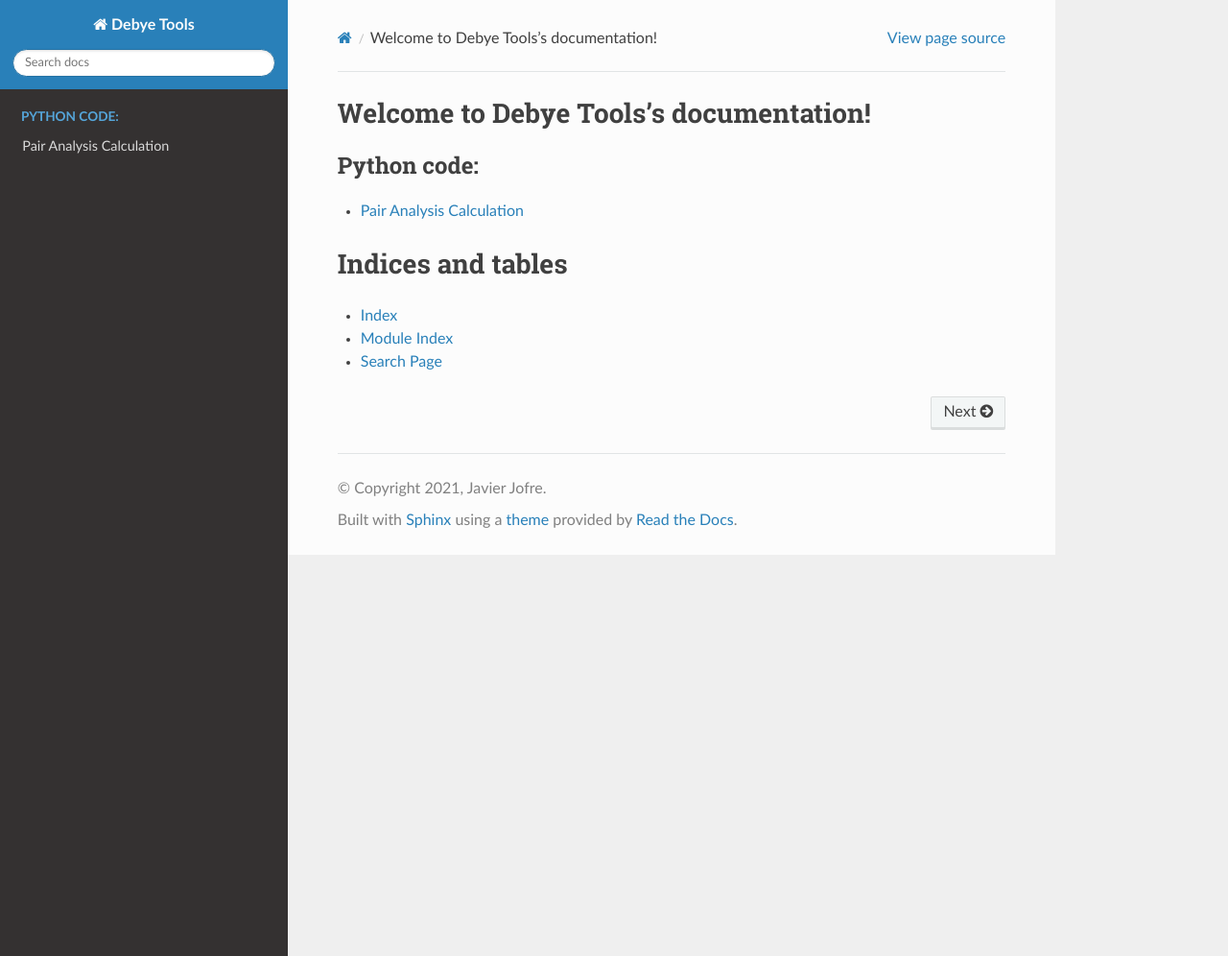
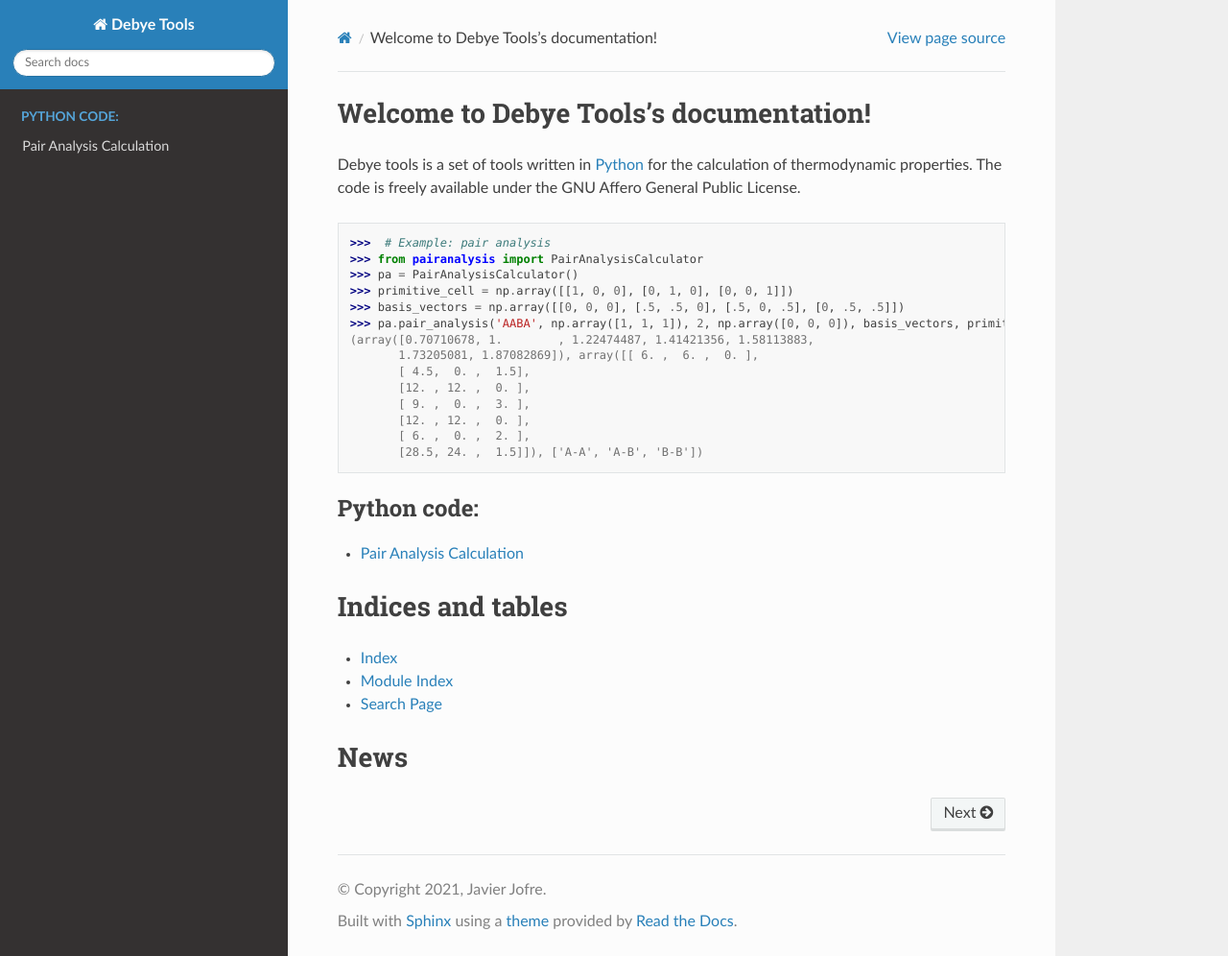
Before and after one commit to jjofres/debyetools, a Sphinx documentation site: the page built from docs/index.rst, in a window 1280 px wide and 996 px high. Shown: the whole window at 96% size. Built offline with Sphinx 7.4.7 and the Read the Docs theme 2.0.0, drawn with Linux system fonts in a browser that asks for light colours.

Commit message:
improve doc. Not good yet

```diff
--- a/docs/index.rst
+++ b/docs/index.rst
@@ -5,6 +5,28 @@
 
 Welcome to Debye Tools's documentation!
 =======================================
+
+Debye tools is a set of tools written in Python_
+for the calculation of thermodynamic properties.
+The code is freely available under the GNU Affero General Public License.
+
+.. _Python: https://www.python.org/
+
+>>>  # Example: pair analysis
+>>> from pairanalysis import PairAnalysisCalculator
+>>> pa = PairAnalysisCalculator()
+>>> primitive_cell = np.array([[1, 0, 0], [0, 1, 0], [0, 0, 1]])
+>>> basis_vectors = np.array([[0, 0, 0], [.5, .5, 0], [.5, 0, .5], [0, .5, .5]])
+>>> pa.pair_analysis('AABA', np.array([1, 1, 1]), 2, np.array([0, 0, 0]), basis_vectors, primitive_cell)
+(array([0.70710678, 1.        , 1.22474487, 1.41421356, 1.58113883,
+       1.73205081, 1.87082869]), array([[ 6. ,  6. ,  0. ],
+       [ 4.5,  0. ,  1.5],
+       [12. , 12. ,  0. ],
+       [ 9. ,  0. ,  3. ],
+       [12. , 12. ,  0. ],
+       [ 6. ,  0. ,  2. ],
+       [28.5, 24. ,  1.5]]), ['A-A', 'A-B', 'B-B'])
+
 
 .. toctree::
    :maxdepth: 2
@@ -18,3 +40,6 @@ Indices and tables
 * :ref:`genindex`
 * :ref:`modindex`
 * :ref:`search`
+
+News
+====
--- a/main.py
+++ b/main.py
@@ -1,8 +1,8 @@
-from pairanalysis import NeighborList
+from pairanalysis import PairAnalysisCalculator
 import numpy as np
 
 center = np.array([0,0,0])
-coords_generation = NeighborList()
+coords_generation = PairAnalysisCalculator()
 
 # Call generation method
 size = np.array([2,2,2])
```
Also changed, not shown: README.md (+6 -0 lines), 1 other file.
